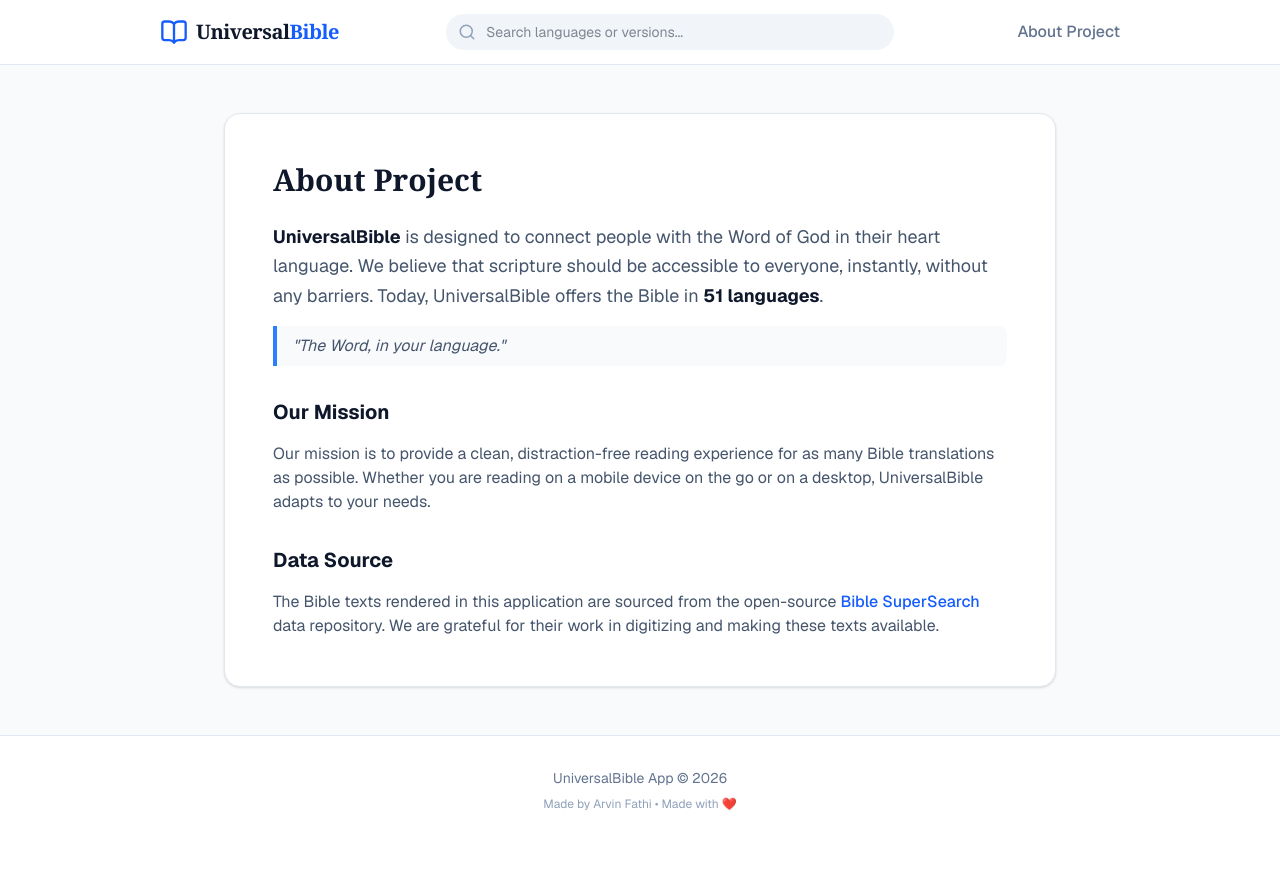
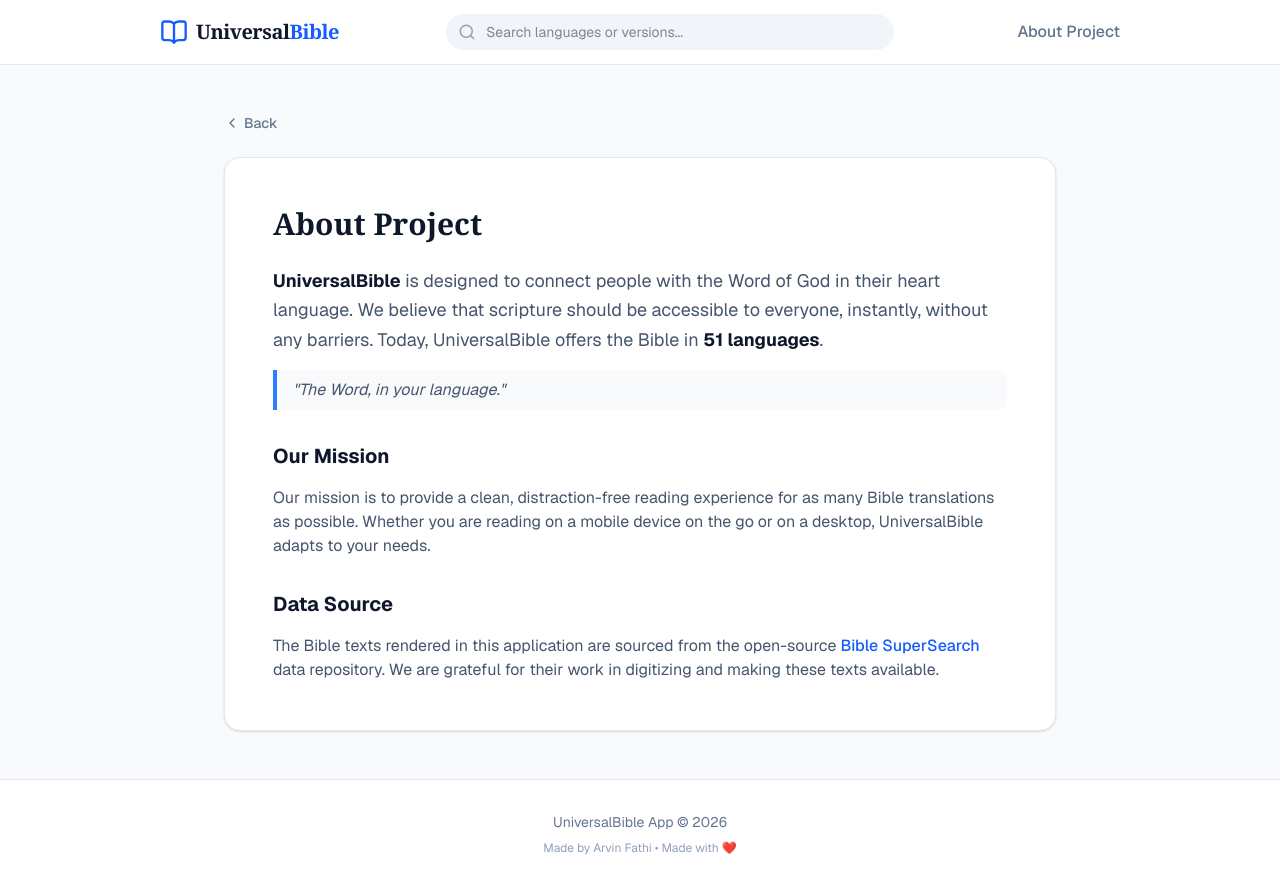
Before and after one commit to arvinfathi/universal-bible-web, a Next.js app: page / in a window 1280 px wide. Both pictures are taken after a click on the link "About Project". Before the commit the page ends 844 px from the top, so only its background shows below. Built offline with nearby package versions, Linux system fonts and the light colour scheme.

Commit message:
Add back button to about page

```diff
--- a/app/page.tsx
+++ b/app/page.tsx
@@ -109,7 +109,7 @@
           />
         )}
 
-        {view === 'about' && <AboutPage />}
+        {view === 'about' && <AboutPage onBack={handleBack} />}
 
         {view === 'versions' && selectedLang && (
           <VersionSelector
--- a/components/AboutPage.tsx
+++ b/components/AboutPage.tsx
@@ -1,13 +1,25 @@
 'use client';
 
 import React from 'react';
+import { ChevronLeft } from 'lucide-react';
 import { BIBLE_INDEX } from '../data/bibleIndex';
 
 const languageCount = BIBLE_INDEX.length;
 
-const AboutPage: React.FC = () => {
+interface AboutPageProps {
+  onBack: () => void;
+}
+
+const AboutPage: React.FC<AboutPageProps> = ({ onBack }) => {
   return (
     <div className="max-w-4xl mx-auto px-4 py-12 sm:px-6 lg:px-8">
+      <button
+        onClick={onBack}
+        className="mb-6 flex items-center text-sm font-medium text-slate-500 hover:text-slate-800 transition-colors"
+      >
+        <ChevronLeft size={16} className="mr-1" /> Back
+      </button>
+
       <div className="bg-white rounded-2xl shadow-sm border border-slate-200 p-8 sm:p-12">
         <h1 className="text-3xl font-serif font-bold text-slate-900 mb-6">About Project</h1>
 
```
